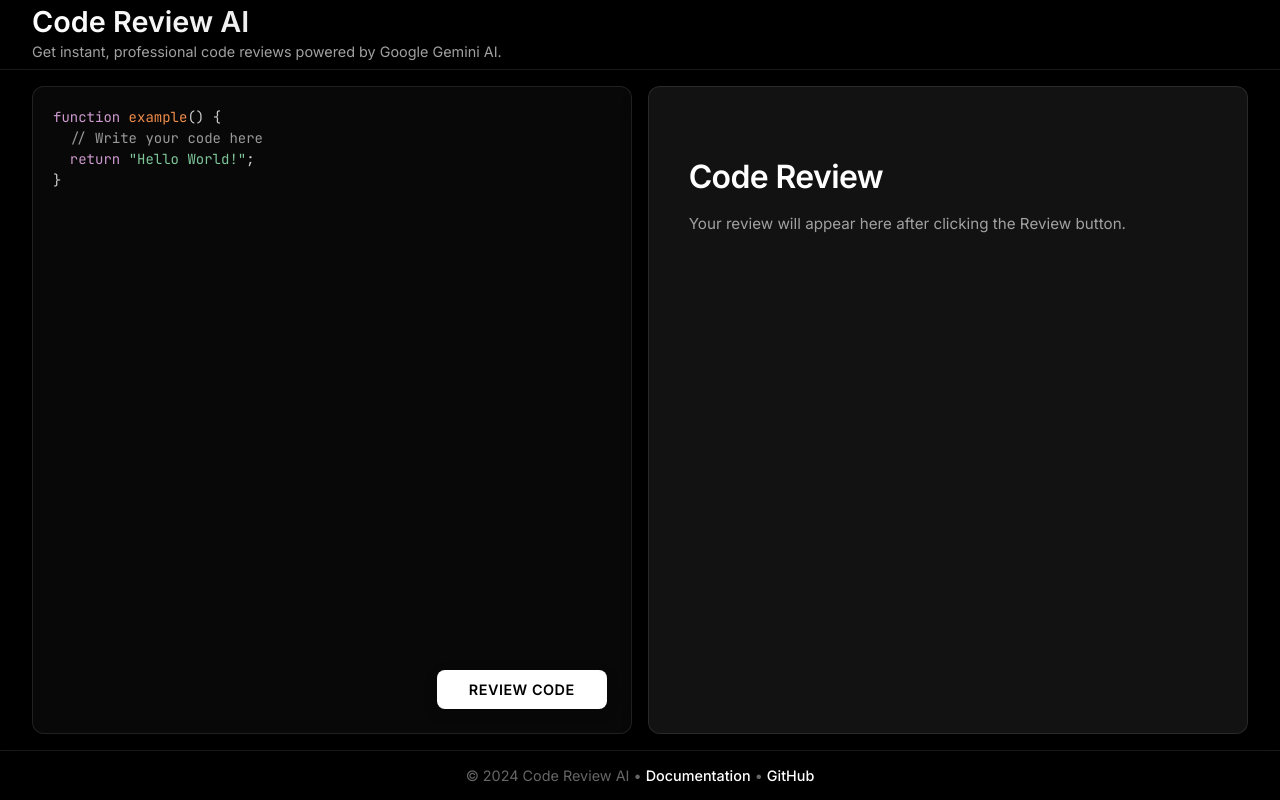
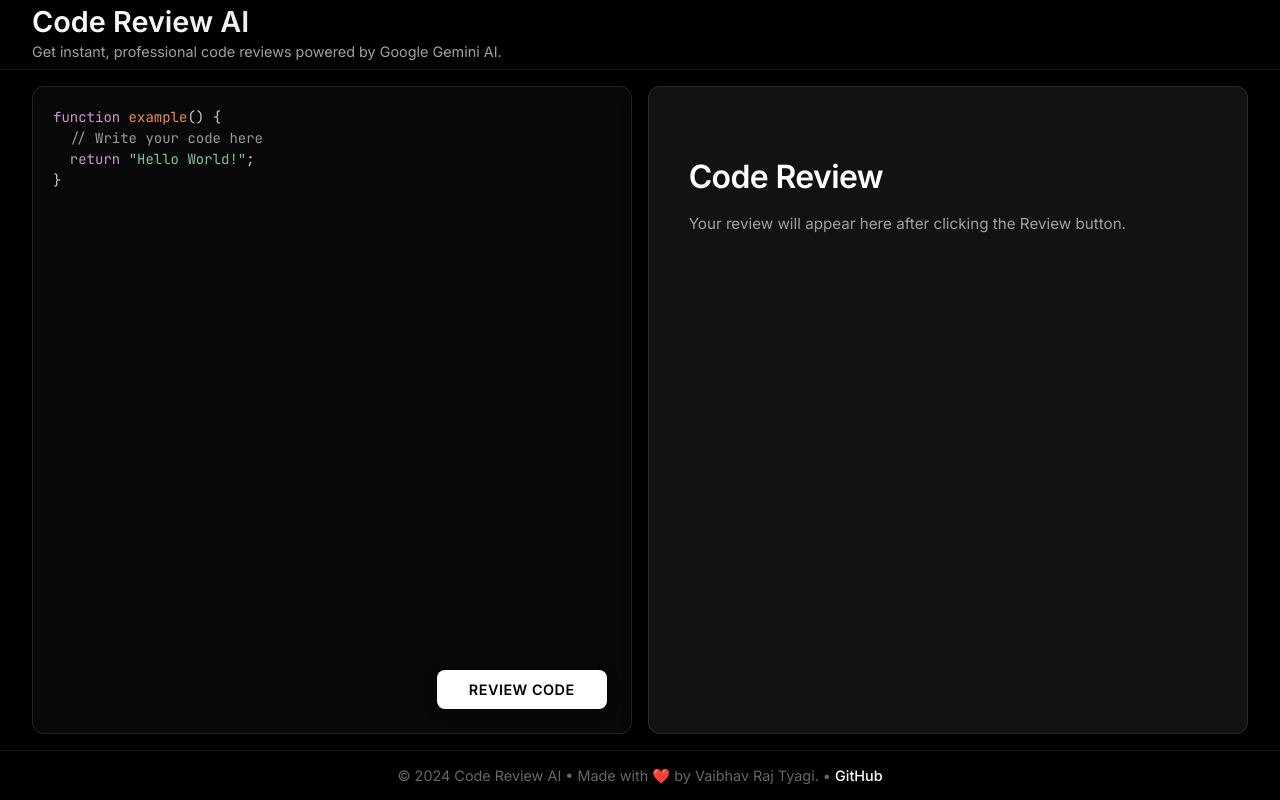
Before and after one commit to VaibhavRajTyagi/AiCodeReviewer, a React (Vite) app in the folder frontend/: page / in a window 1280 px wide. Built offline with nearby package versions, Linux system fonts and the light colour scheme.

Commit message:
Changes made to the footer.

```diff
--- a/frontend/src/App.jsx
+++ b/frontend/src/App.jsx
@@ -87,7 +87,7 @@ function App() {
         </div>
       </main>
       <footer className="app-footer">
-        <p>© 2024 Code Review AI • <a href="#">Documentation</a> • <a href="#">GitHub</a></p>
+        <p>© 2024 Code Review AI • Made with ❤️ by Vaibhav Raj Tyagi. • <a href="https://github.com/VaibhavRajTyagi/AiCodeReviewer" target='_blank'>GitHub</a></p>
       </footer>
     </>
   )
```
